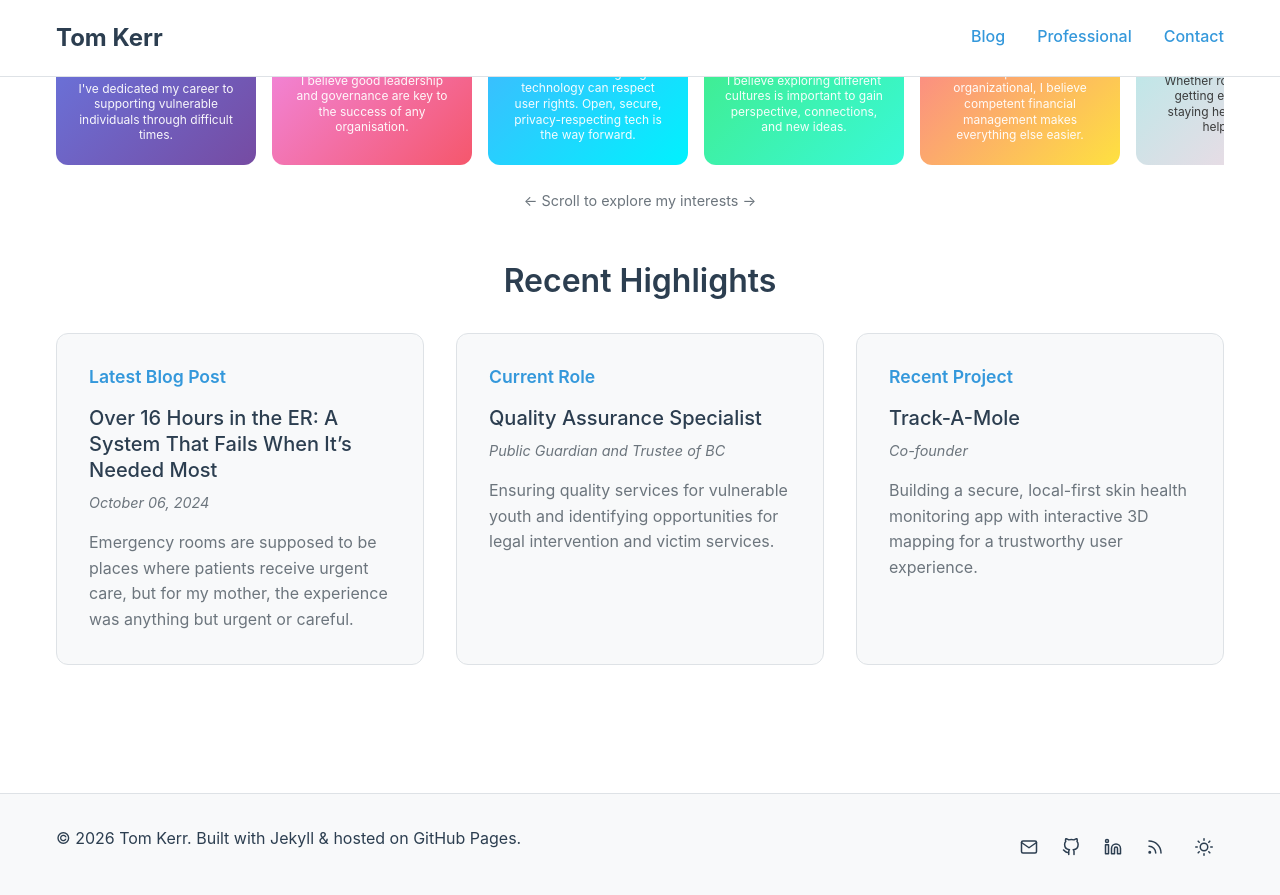
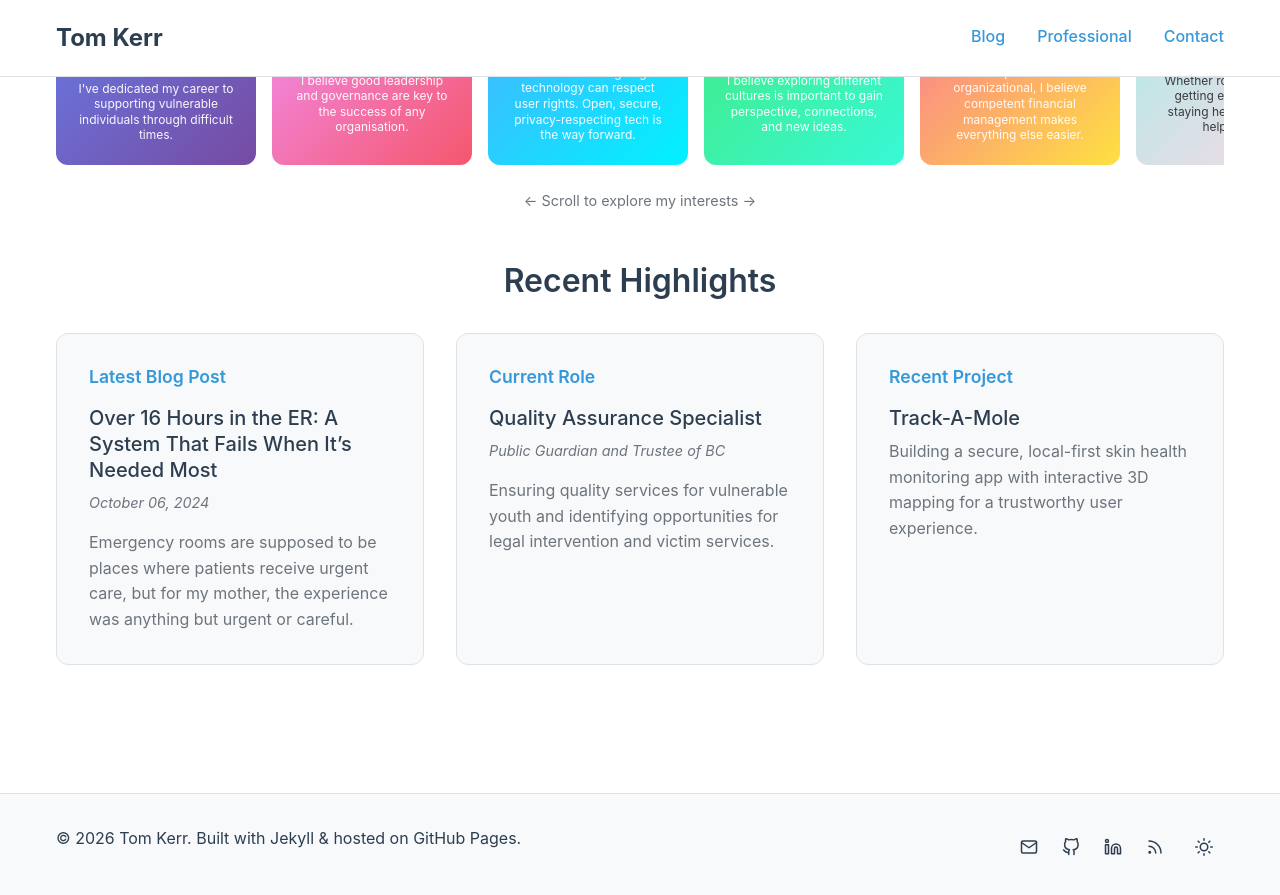
Before and after one commit to TDK250/Toms-Site, a Jekyll site: the page built from index.md, in a window 1280 px wide and 900 px high, scrolled down 556 px. Shown: the top 895 px of the window. Built offline with Jekyll 4.4.1, drawn with Linux system fonts in a browser that asks for light colours.

Commit message:
Remove role description from recent project
Removed the role description from the recent project section.

```diff
--- a/index.md
+++ b/index.md
@@ -91,7 +91,6 @@ title: Home
     <div class="highlight-card">
       <h3>Recent Project</h3>
       <h4><a href="https://tdk250.github.io/track-a-mole/" target="_blank">Track-A-Mole</a></h4>
-      <p class="highlight-date">Co-founder</p>
       <p>Building a secure, local-first skin health monitoring app with interactive 3D mapping for a trustworthy user experience.</p>
     </div>
 
```
